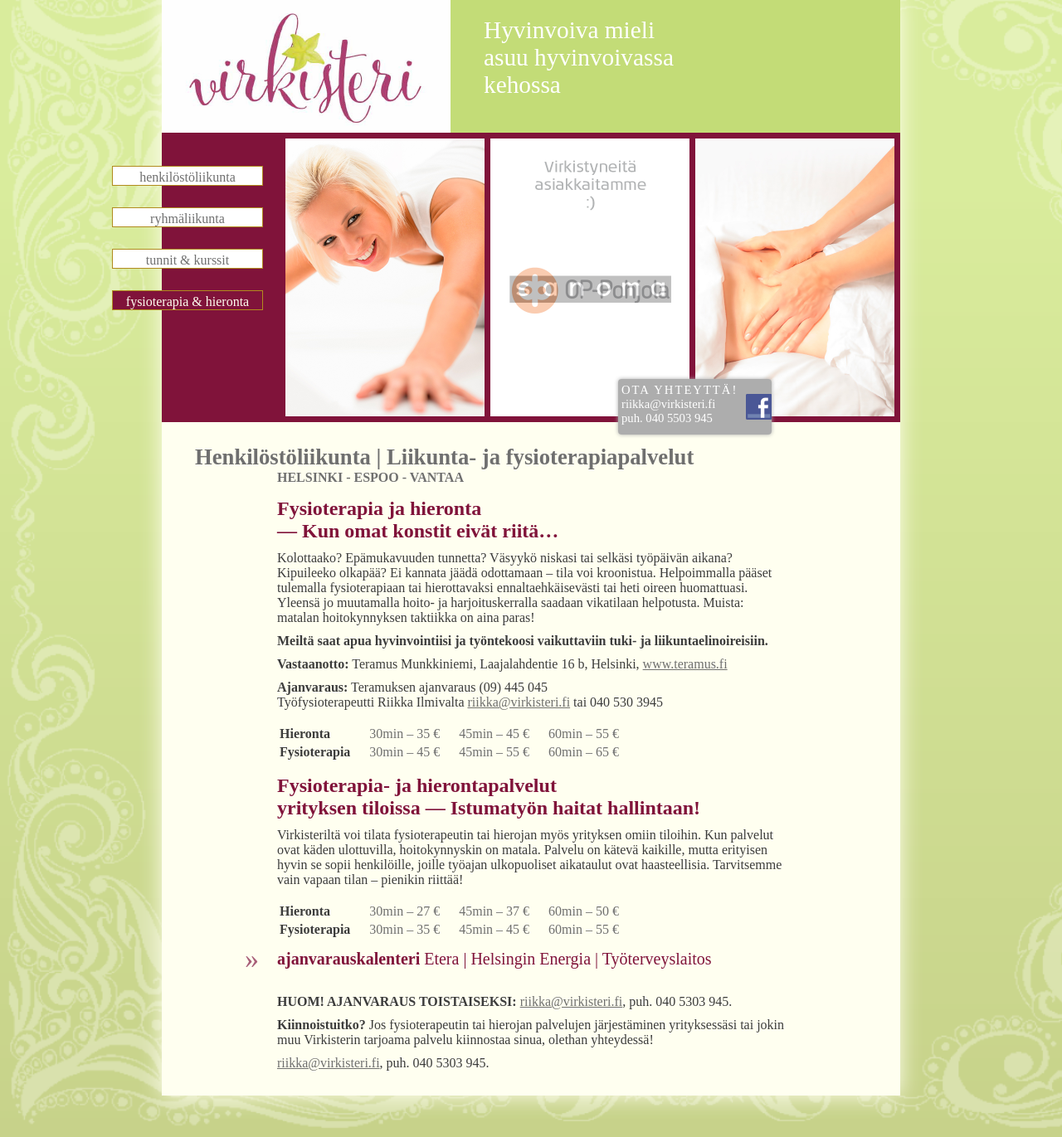
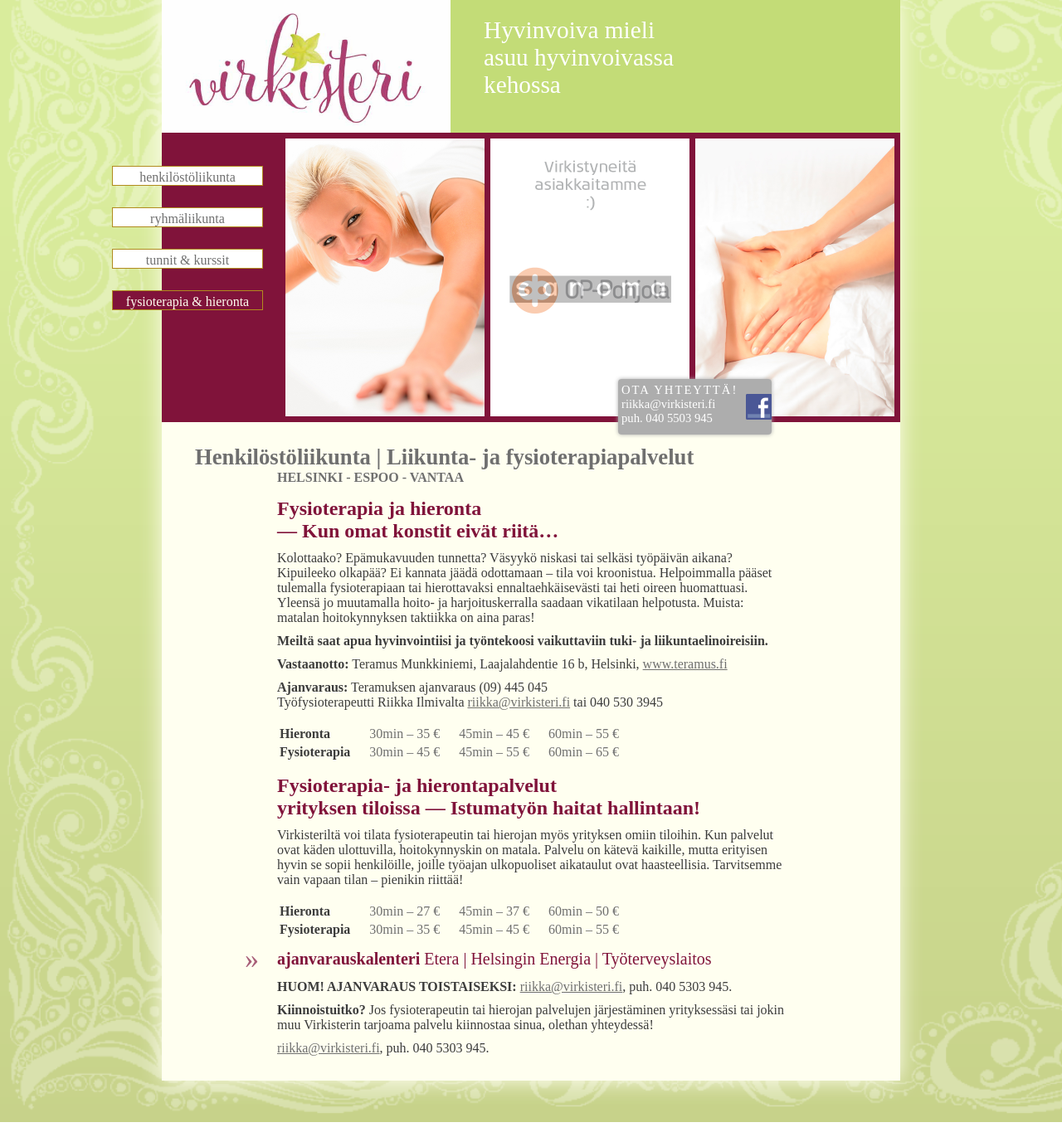
Before and after one commit to sdsykes-web/virkisteri, a Jekyll site: the page built from fysioterapia.md, in a window 1280 px wide. Shown: the whole page at 83% size. Built offline with Jekyll 4.4.1, drawn with Linux system fonts in a browser that asks for light colours; nearby versions of some CDN libraries; some web fonts are replaced.

Commit message:
Removes extra break after kalendar links

```diff
--- a/fysioterapia.md
+++ b/fysioterapia.md
@@ -39,7 +39,8 @@ Virkisteriltä voi tilata fysioterapeutin tai hierojan myös yrityksen omiin til
 
 <div>
 <span class="margin-indicator-container"><span class="margin-indicator">»</span><span class="calendar-links"><b>ajanvarauskalenteri</b> Etera | Helsingin Energia | Työterveyslaitos</span></span>
-</div><br>**HUOM! AJANVARAUS TOISTAISEKSI:** [riikka@virkisteri.fi](mailto:riikka@virkisteri.fi), puh. 040 5303 945.
+</div>
+**HUOM! AJANVARAUS TOISTAISEKSI:** [riikka@virkisteri.fi](mailto:riikka@virkisteri.fi), puh. 040 5303 945.
 
 **Kiinnoistuitko?** Jos fysioterapeutin tai hierojan palvelujen järjestäminen yrityksessäsi tai jokin muu Virkisterin tarjoama palvelu kiinnostaa sinua, olethan yhteydessä!
 
```
